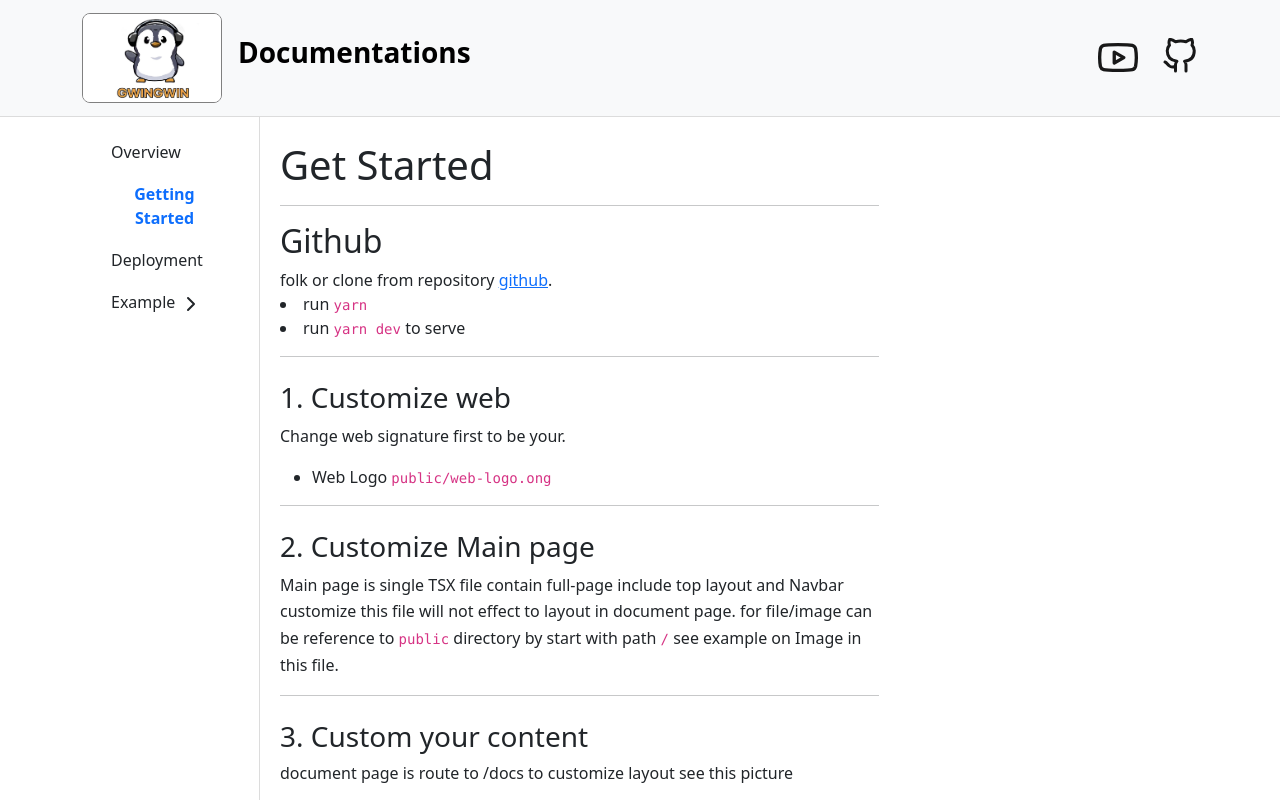
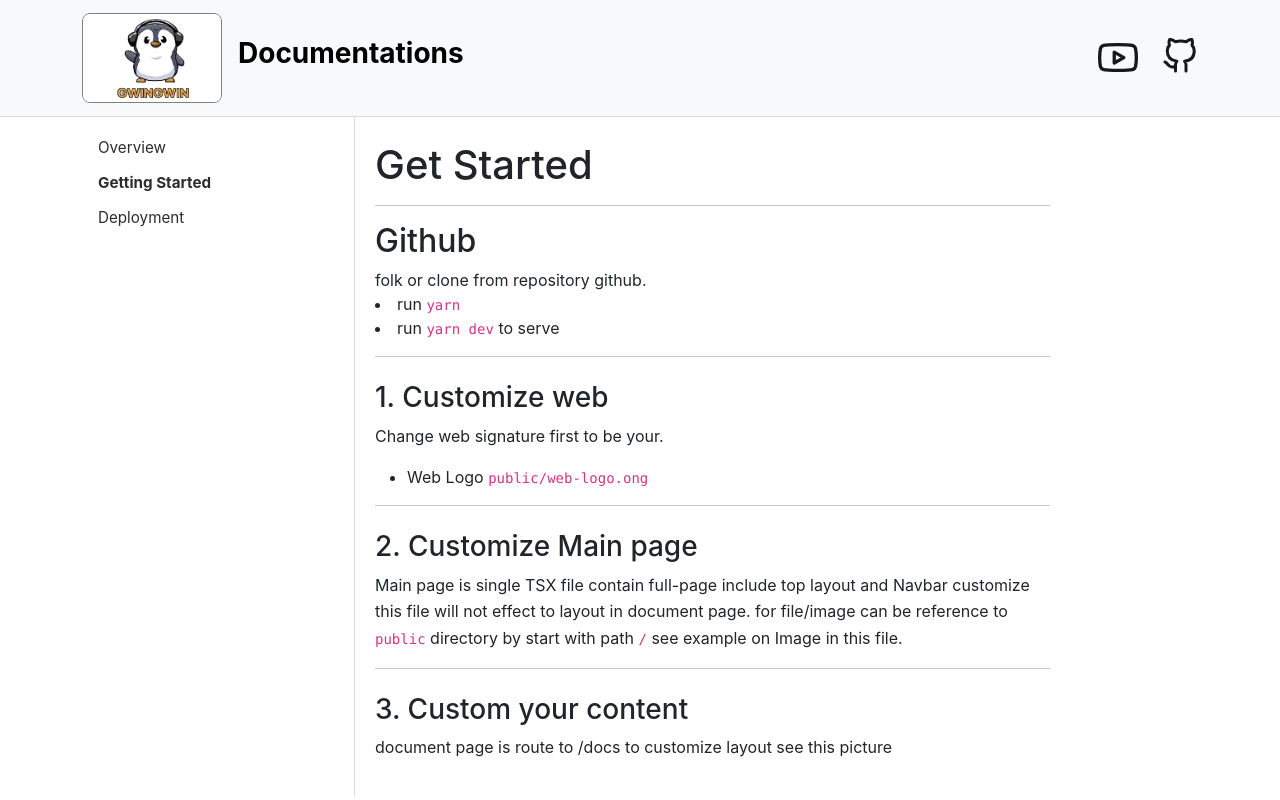
Before and after one commit to gwingwin-cc/webdocs-boilerplate, a Next.js app: page /docs/get-start in a window 1280 px wide. Shown: the top 800 px of the page. Built offline with nearby package versions, Linux system fonts and the light colour scheme.

Commit message:
chore: update version to 0.1.1, add react-bootstrap-icons, and implement OutlineModal for improved navigation

```diff
--- /dev/null
+++ b/components/code-snippet.tsx
@@ -0,0 +1,5 @@
+export const CodeSnippet = (props: { children: any, className?: string }) => {
+    return <div className={`code-snippet ${props.className}`}>
+        {props.children}
+    </div>
+}
--- a/components/doc-layout.tsx
+++ b/components/doc-layout.tsx
@@ -1,10 +1,12 @@
-import {Button, Col, Container, Row} from "react-bootstrap";
-import {ReactElement, useCallback, useState} from "react";
+import {Button, Col, Container, Modal, Offcanvas, Row} from "react-bootstrap";
+import {ReactElement, useEffect, useMemo, useState} from "react";
 import {Layout} from "./layout";
 import Link from "next/link";
 import {listOfContents} from "./meta";
+import {List} from "react-bootstrap-icons";
+import {usePathname} from "next/navigation";
 import {useRouter} from "next/router";
-import {ChevronDown, ChevronRight} from "react-feather";
+import {useSearchParams} from "next/dist/client/components/navigation";
 
 /**
  *
@@ -17,16 +19,23 @@ interface LayoutProps {
 }
 
 export const DocLayout = (props: LayoutProps) => {
-    const [showMenu, setShowMenu] = useState(false);
+    const [showOutlineModal, setShowOutlineModal] = useState(false);
     return <Layout>
-        <Container>
-            <div className={'text-end pe-2 pt-2 d-sm-block d-md-none'}>
-                <Button onClick={() => setShowMenu(true)} variant={'dark'}>Menu 📄</Button>
-            </div>
+        <Container fluid={"xl"}>
+            <OutlineModal show={showOutlineModal} handleClose={setShowOutlineModal}/>
+            <Row className={'d-md-none'}>
+                <Col>
+                    <Col>
+                        <Button className={'mt-2'} variant={'outline-primary'} onClick={() => {
+                            setShowOutlineModal(true)
+                        }}>Menu <List/></Button>
+                    </Col>
+                </Col>
+            </Row>
             <Row>
-                <Col className={'d-md-block d-sm-none d-none '} md={3} xl={2}
+                <Col md={3} lg={3} xl={3} xxl={3} className={'d-none d-md-block'}
                      style={{borderRight: '1px solid gainsboro'}}>
-                    <div className="flex-shrink-0 p-3 bg-white">
+                    <div className="flex-shrink-0 p-3 bg-white doc-div">
                         <ul className="list-unstyled ps-0">
                             {listOfContents.map((item, i) => {
                                 return <MenuItemComponent menuItem={item} key={i} className="mb-1"/>
@@ -34,35 +43,18 @@ export const DocLayout = (props: LayoutProps) => {
                         </ul>
                     </div>
                 </Col>
-                <Col style={{minHeight: '85vh'}} className={''}>
-                    <div className={'p-2 pt-4'}>
+                <Col sm={12} xs={12} md={9} style={{height: '85vh'}}>
+                    <div className={'p-2 pt-4 doc-div'}>
                         <Row>
-                            <Col md={8} xs={12}>
+                            <Col sm={10} md={10} xs={12}>
                                 {props.children}
                             </Col>
                         </Row>
                     </div>
                 </Col>
             </Row>
+        </Container>
 
-            {showMenu ?
-                <div className={'position-fixed w-100 h-75 bg-white'}
-                     style={{left: 0, top: 120, border: '3px solid gray', overflowY: 'scroll'}}>
-                    <div className={'text-end pe-2 pt-2'}>
-                        <Button onClick={() => setShowMenu(false)} variant={'dark'}>❌</Button>
-                    </div>
-                    <Col className={'h-100'}>
-                        <div className="flex-shrink-0 p-3">
-                            <ul className="list-unstyled w-75 ms-auto ps-0">
-                                {listOfContents.map((item, i) => {
-                                    return <MenuItemComponent menuItem={item} key={i} className="mb-1"/>
-                                })}
-                            </ul>
-                        </div>
-                    </Col>
-                </div> : null
-            }
-        </Container>
     </Layout>
 }
 
@@ -79,82 +71,28 @@ interface MenuItemProp {
 }
 
 const MenuItemComponent = (props: MenuItemProp) => {
-    const router = useRouter()
-    const [expand, setExpand] = useState(false)
-    const isMatchPatch = useCallback(() => {
-        if (router.asPath.indexOf(props.menuItem.path) > -1) {
-            return true;
-        } else {
-            return false
-        }
-    }, [router.asPath, props.menuItem.path])
-
-    const renderIcon = useCallback(() => {
-        if (props.menuItem.type === 'group' && expand) {
-            return <ChevronDown/>;
-        }
-        if (props.menuItem.type === 'list' || props.menuItem.type === 'group') {
-            if (router.asPath.indexOf(props.menuItem.path) > -1) {
-                return <ChevronDown/>;
-            } else {
-                return <ChevronRight/>
-            }
-        }
-        return '';
-    }, [props.menuItem.type, props.menuItem.path, expand, router.asPath])
-
-    const renderChild = useCallback(() => {
-        if (props.menuItem.type === 'group' && expand) {
-            return true
-        }
-        if (props.menuItem.type === 'list' || props.menuItem.type === 'group'
-        ) {
-            return router.asPath.indexOf(props.menuItem.path) > -1;
-        }
-        return false;
-    }, [props.menuItem.type, props.menuItem.path, expand, router.asPath])
-
-
+    const currentPath = usePathname()
+    const { asPath } = useRouter()
     return (
-        <li className={(props.className ?? '')}>
-            {
-                props.menuItem.type === 'group' ?
-                    <>
-                        <Link href={'#'} onClick={() => {
-                            setExpand(true
-                            )
-                        }
-                        }>
-                            <span
-                                className={`btn btn-toggle align-items-center rounded ${isMatchPatch() ? 'fw-bold text-primary' : ''}`}
-                                aria-expanded="true">
-                                                  {props.menuItem.label} {renderIcon()}
-                            </span>
-                        </Link>
-                        {
-                            renderChild() ? <ul>
-                                    {
-                                        props.menuItem.list.map((nestItem: MenuItem, nestItemKey: number) => {
-                                            return <MenuItemComponent key={nestItemKey}
-                                                                      menuItem={nestItem}/>
-                                        })
-                                    }
-                                </ul>
-                                : null
-                        }
-
-                    </>
-                    : null
-            }
+        <li className={props.className}>
             {
                 props.menuItem.type === 'link' ?
                     (
                         <Link href={props.menuItem.path ? '/docs/' + props.menuItem.path : '#'}>
-                            <span
-                                className={`btn btn-toggle align-items-center rounded ${isMatchPatch() ? 'fw-bold text-primary' : ''}`}
-                                aria-expanded="true">
+                                            <div className="align-items-center rounded">
+                                                {
+                                                    currentPath == (props.menuItem.path ? '/docs/' + props.menuItem.path : '#')
+                                                        ||
+                                                    asPath == (props.menuItem.path ? '/docs/' + props.menuItem.path : '#')
+                                                        ?
+                                                        <div className={'menu-link-label'}>
+                                                            <b>{props.menuItem.label}</b>
+                                                        </div>:
+                                                        <div className={'menu-link-label'}>
                                                             {props.menuItem.label}
-                                                </span>
+                                                        </div>
+                                                }
+                                            </div>
                         </Link>
                     ) : null
             }
@@ -162,27 +100,52 @@ const MenuItemComponent = (props: MenuItemProp) => {
                 props.menuItem.type === 'list' ?
                     <>
                         <Link href={props.menuItem.path ? '/docs/' + props.menuItem.path : '#'}>
-                            <span
-                                className={`btn btn-toggle align-items-center rounded ${isMatchPatch() ? 'fw-bold text-primary' : ''}`}
-                                aria-expanded="true">
-                                                  {props.menuItem.label} {renderIcon()}
-                            </span>
+                            <div className="align-items-center rounded ">
+                                {
+                                    currentPath == (props.menuItem.path ? '/docs/' + props.menuItem.path : '#')
+                                    ||
+                                    asPath == (props.menuItem.path ? '/docs/' + props.menuItem.path : '#') ?
+                                        <div className={'menu-link-label'}>
+                                            <b>{props.menuItem.label}</b>
+                                        </div>:
+                                        <div className={'menu-link-label'}>
+                                            {props.menuItem.label}
+                                        </div>
+                                }
+                            </div>
                         </Link>
-                        {
-                            renderChild() ? <ul>
+                        <ul>
                             {
                                 props.menuItem.list.map((nestItem: MenuItem, nestItemKey: number) => {
                                     return <MenuItemComponent key={nestItemKey}
-                                                                      menuItem={nestItem}/>
+                                                              menuItem={nestItem}></MenuItemComponent>
                                 })
                             }
                         </ul>
-                                : null
-                        }
-
                     </>
                     : null
             }
         </li>
     )
 }
+
+const OutlineModal = (props: { show: boolean, handleClose: (s: boolean) => void }) => {
+    return <>
+        <Offcanvas show={props.show} onHide={() => {
+            props.handleClose(false)
+        }}>
+            <Offcanvas.Header closeButton>
+                <Offcanvas.Title>Menu</Offcanvas.Title>
+            </Offcanvas.Header>
+            <Offcanvas.Body>
+                <div className="flex-shrink-0 p-3 bg-white">
+                    <ul className="list-unstyled ps-0">
+                        {listOfContents.map((item, i) => {
+                            return <MenuItemComponent menuItem={item} key={i} className="mb-1"/>
+                        })}
+                    </ul>
+                </div>
+            </Offcanvas.Body>
+        </Offcanvas>
+    </>
+}
--- a/package.json
+++ b/package.json
@@ -1,6 +1,6 @@
 {
   "name": "webdocs-boilerplate",
-  "version": "0.1.0",
+  "version": "0.1.1",
   "private": true,
   "scripts": {
     "dev": "next dev",
@@ -21,6 +21,7 @@
     "next": "13.0.3",
     "react": "18.2.0",
     "react-bootstrap": "^2.6.0",
+    "react-bootstrap-icons": "^1.11.5",
     "react-dom": "18.2.0",
     "react-feather": "^2.0.10",
     "typescript": "4.8.4"
--- a/pages/_app.tsx
+++ b/pages/_app.tsx
@@ -1,7 +1,7 @@
-import '../styles/globals.css'
 import type {AppProps} from 'next/app'
 // add bootstrap css
 import 'bootstrap/dist/css/bootstrap.css'
+import '../styles/globals.css'
 import {ReactElement, ReactNode} from "react";
 import {NextPage} from "next";
 // own css files here
--- a/styles/globals.css
+++ b/styles/globals.css
@@ -44,6 +44,19 @@ a {
   flex-grow: 1;
 }
 
+.main-tech-wrap {
+  margin: 0 auto;
+  max-width: 1024px;
+}
+
+@media (max-width: 1015px) {
+.main-tech-wrap {
+  margin: 0 auto;
+  max-width: 520px;
+}
+}
+
+
 .main-tech-card {
   max-width: 280px;
 }
@@ -62,3 +75,27 @@ a {
 .bleed-mdx img {
   width: 60vw;
 }
+
+.code-snippet {
+  padding: 12px;
+  border-radius: 12px;
+  color: white;
+  background-color: #111111;
+  font-family: monospace;
+  & pre {
+    margin-bottom:0
+  }
+}
+
+.menu-link-label {
+  color: #2c2c2c !important;
+  padding-top: .25rem;
+  padding-bottom: .25rem;
+  font-size: 95%;
+}
+
+.doc-div {
+  height: 85vh;
+  overflow-y: scroll;
+  overflow-x: hidden;
+}
```
Also changed, not shown: 1 other file (tests, documents, lock files or other folders). Lines whose indentation alone changed are shown as unchanged.
